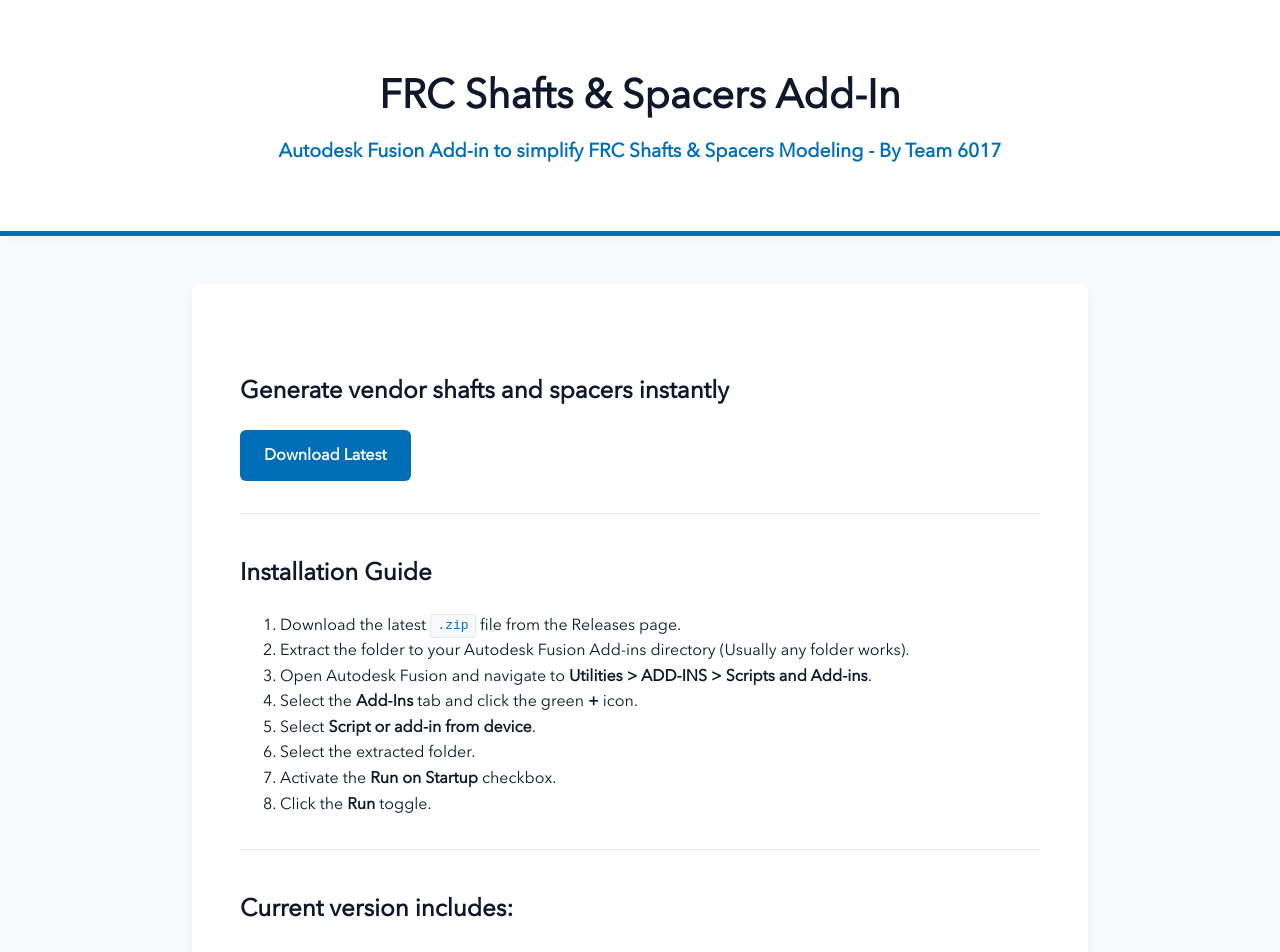
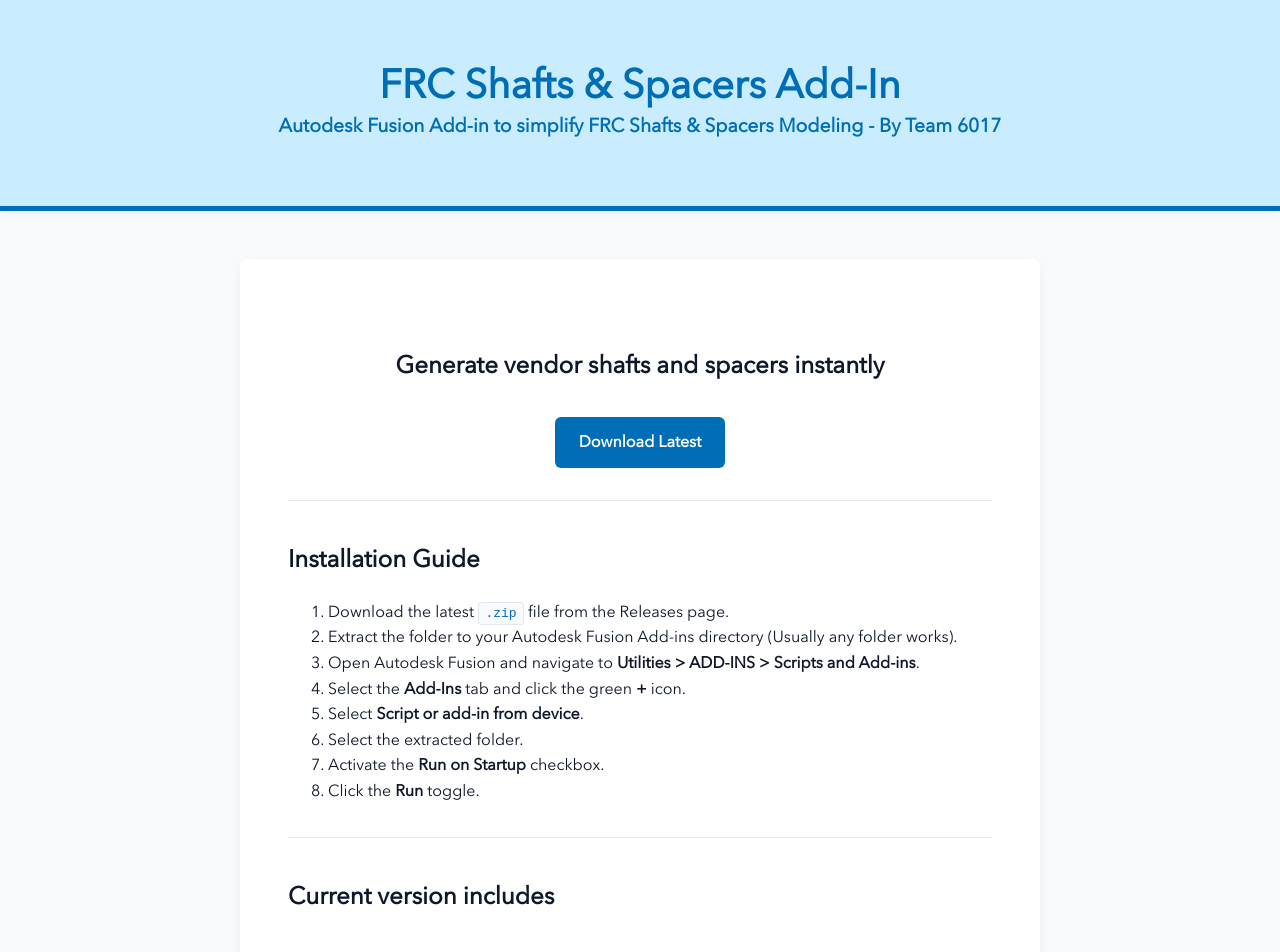
Before and after one commit to cyberius-6017/FRC-Shafts-for-Fusion, a Jekyll site: the page built from index.md, in a window 1280 px wide. Shown: the top 952 px of the page. Built offline with Jekyll 4.4.1, drawn with Linux system fonts in a browser that asks for light colours; some of the changed text lies outside the part shown.

Commit message:
Implemented: Fully responsive

```diff
--- a/_layouts/default.html
+++ b/_layouts/default.html
@@ -6,7 +6,13 @@
     <meta name="viewport" content="width=device-width, initial-scale=1.0">
     <title>{{ site.title }}</title>
 
+    <link rel="icon" type="image/png" href="{{ '/images/favicon.ico' | relative_url }}">
+
     <style>
+        * {
+            box-sizing: border-box;
+        }
+
         @font-face {
             font-family: 'AvenirCustom';
             src: url('{{ "/fonts/AvenirNext-Regular.woff2" | relative_url }}') format('woff2');
@@ -21,10 +27,12 @@
             color: #0f172a;
             margin: 0;
             background: #f8fafc;
+            overflow-x: hidden;
+            overflow-wrap: anywhere;
         }
 
         header {
-            background: #ffffff;
+            background: #c9edff;
             color: #0f172a;
             padding: 4rem 5%;
             text-align: center;
@@ -32,26 +40,54 @@
             box-shadow: 0 2px 10px rgba(15, 23, 42, 0.05);
         }
 
+        .header-content {
+            display: flex;
+            align-items: center;
+            justify-content: center;
+            gap: 1.5rem;
+            max-width: 800px;
+            margin: 0 auto;
+            text-align: left;
+        }
+
+        .header-logo {
+            width: 85px;
+            height: auto;
+            border-radius: 8px;
+            box-shadow: 0 4px 10px rgba(15, 23, 42, 0.15);
+        }
+
         header h1 {
-            margin: 0 0 0.5rem 0;
+            margin: 0 0 0.2rem 0;
             font-size: 2.5rem;
-            color: #0f172a;
+            color: #006eb6;
+            /* Cyber Dark for maximum readability */
+            line-height: 1.1;
         }
 
         header p {
             font-size: 1.2rem;
             margin: 0;
             color: #006eb6;
-            font-weight: 600;
+            /* Primary Blue */
+            font-weight: 800;
         }
 
         main {
             max-width: 800px;
+            width: 90%;
+            /* Ensures the box never touches the absolute edge of the screen */
             margin: 3rem auto;
             background: #ffffff;
             padding: 3rem;
             border-radius: 8px;
             box-shadow: 0 4px 12px rgba(15, 23, 42, 0.05);
+        }
+
+        main p {
+            text-align: justify;
+            hyphens: auto;
+            -webkit-hyphens: auto;
         }
 
         h1,
@@ -60,6 +96,10 @@
         h4 {
             color: #0f172a;
             margin-top: 2.5rem;
+        }
+
+        main .text-center {
+            text-align: center !important;
         }
 
         a {
@@ -88,8 +128,19 @@
             margin: 2rem 0;
         }
 
+        main img {
+            max-width: 100%;
+            height: auto;
+            border-radius: 6px;
+            box-shadow: 0 2px 8px rgba(15, 23, 42, 0.1);
+            display: block;
+            margin: 1.5rem auto;
+        }
+
         .btn {
-            display: inline-block;
+            display: block;
+            width: fit-content;
+            margin: 2rem auto;
             background: #006eb6;
             color: #ffffff;
             padding: 0.8rem 1.5rem;
@@ -115,13 +167,24 @@
             opacity: 0.8;
         }
 
-        main img {
-            max-width: 100%;
-            height: auto;
-            border-radius: 6px;
-            box-shadow: 0 2px 8px rgba(15, 23, 42, 0.1);
-            display: block;
-            margin: 1.5rem auto;
+        @media (max-width: 600px) {
+            header {
+                padding: 3rem 5%;
+            }
+
+            header h1 {
+                font-size: 1.8rem;
+            }
+
+            main {
+                width: 95%;
+                margin: 1.5rem auto;
+                padding: 1.5rem;
+            }
+
+            h2 {
+                font-size: 1.4rem;
+            }
         }
     </style>
 </head>
--- a/index.md
+++ b/index.md
@@ -3,6 +3,8 @@ layout: default
 ---
 
 ## Generate vendor shafts and spacers instantly
+{: .text-center}
+
 [Download Latest](https://github.com/cyberius-6017/FRC-Shafts-for-Fusion/releases/latest){: .btn}
 
 ---
@@ -20,22 +22,26 @@ layout: default
 
 ---
 
-## Current version includes:
+## Current version includes
 
-### Vendor Shaft generator:
+### Vendor Shaft generator
+
 For Max Spline, Spline XL, Round Hex & others.
-![Vendor Shaft Generator](AddIn_Images/Vendor%20Shaft.png)
+![Vendor Shaft Generator](images/Vendor%20Shaft.png)
 
-### Hex Shaft generator:
+### Hex Shaft generator
+
 With presets for drilled 0.5 & 0.375.
-![Hex Shaft Generator](AddIn_Images/HexShaft.png)
+![Hex Shaft Generator](images/HexShaft.png)
 
-### Hex Spacer generator:
+### Hex Spacer generator
+
 With preset tolerances for 3D printing.
-![Hex Spacer Generator](AddIn_Images/HexSpacer.png)
+![Hex Spacer Generator](images/HexSpacer.png)
 
-### Round Spacer generator:
+### Round Spacer generator
+
 With presets for #10-32 bolts and other common hardware.
-![Round Spacer Generator](AddIn_Images/RoundSpacer.png)
+![Round Spacer Generator](images/RoundSpacer.png)
 
 [Download Latest](https://github.com/cyberius-6017/FRC-Shafts-for-Fusion/releases/latest){: .btn}
```
Also changed, not shown: other parts of _layouts/default.html (+1 -0 lines), images/favicon.ico (added), 22 other files.
